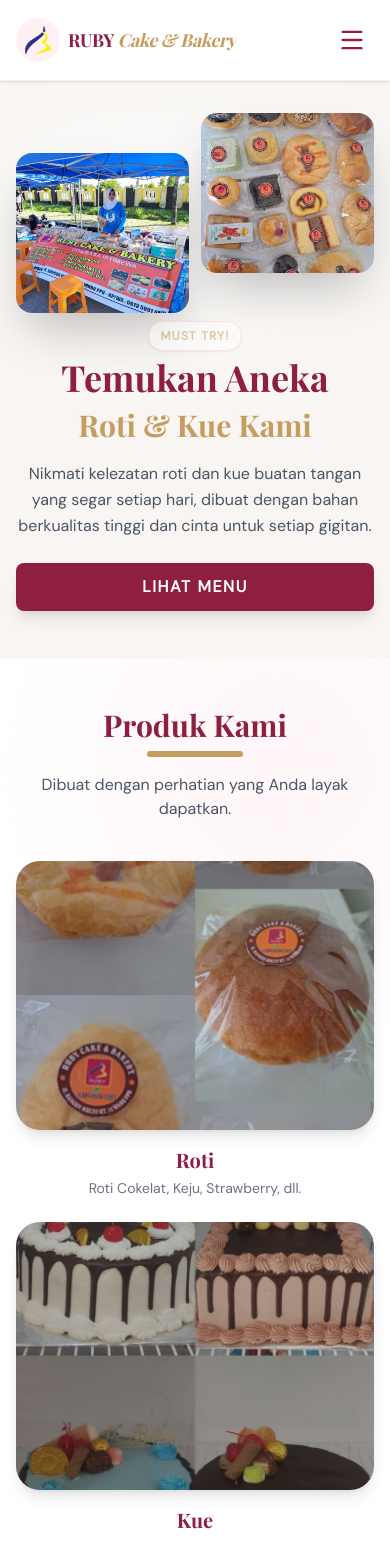
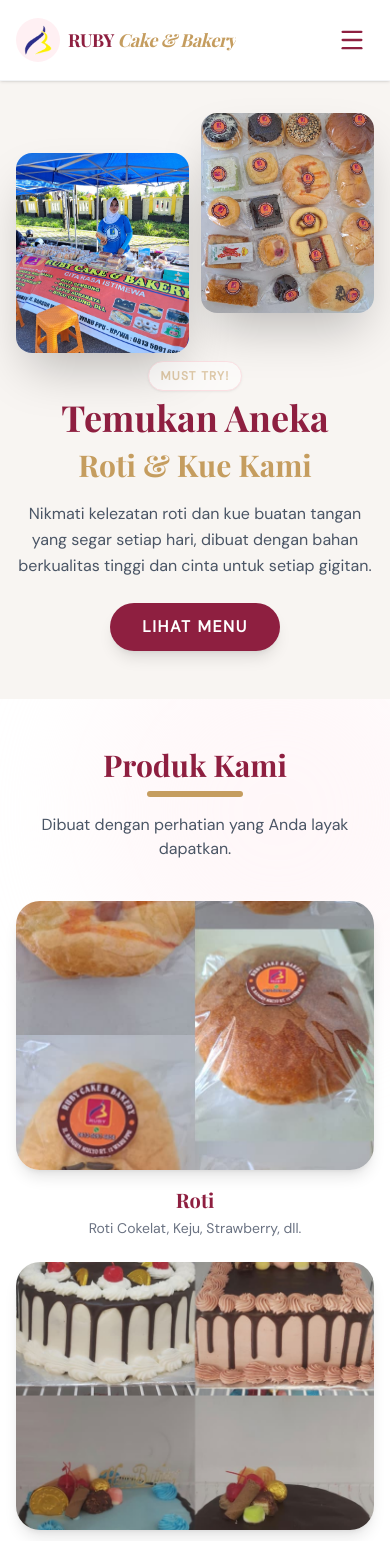
Before and after one commit to Bluenomic/ruby-bakery, a Vue app: page /#/ in a window 390 px wide. Shown: the top 1541 px of the page. Built offline with nearby package versions, Linux system fonts and the light colour scheme; a web font is replaced by a local one.

Commit message:
Minor UI Changes

```diff
--- a/src/components/AboutContent.vue
+++ b/src/components/AboutContent.vue
@@ -2,7 +2,7 @@
   <section class="py-12 md:py-24 px-4 bg-white">
     <div class="max-w-7xl mx-auto">
 
-      <div class="flex flex-col md:flex-row justify-between items-center md:items-end gap-6 md:gap-8 mb-12 md:mb-20 border-b border-gray-100 pb-8 md:pb-12">
+      <div class="flex flex-col md:flex-row justify-between md:items-center gap-6 md:gap-8 mb-12 md:mb-20 border-b border-gray-100 pb-8 md:pb-12">
         <div class="max-w-2xl text-center md:text-left">
           <h2 class="text-3xl md:text-5xl font-bold text-brand-dark mb-4 md:mb-6 font-serif">Tentang Kami</h2>
           <p class="text-base md:text-xl text-gray-500 font-sans leading-relaxed">
@@ -12,7 +12,7 @@
         </div>
         <router-link
           to="/contact"
-          class="px-6 py-3 md:px-8 md:py-4 bg-brand-gold text-white font-bold tracking-widest uppercase rounded-lg shadow-lg hover:bg-brand-goldHover hover:-translate-y-1 transition-all duration-300 shrink-0 text-sm md:text-base"
+          class="px-6 py-3 md:px-8 md:py-4 bg-brand-gold text-white font-bold tracking-widest uppercase rounded-3xl shadow-lg hover:bg-brand-goldHover hover:-translate-y-1 transition-all duration-300 shrink-0 text-sm md:text-base"
         >
           Hubungi Kami
         </router-link>
--- a/src/components/FeaturedProducts.vue
+++ b/src/components/FeaturedProducts.vue
@@ -5,14 +5,13 @@
     <div class="max-w-7xl mx-auto px-4 sm:px-6 lg:px-8 relative z-10">
       <div class="text-center max-w-3xl mx-auto mb-10 md:mb-16">
         <h2 class="text-3xl md:text-5xl font-bold text-brand-dark mb-2 md:mb-4">Produk Kami</h2>
-        <div class="w-24 md:w-32 h-1.5 bg-brand-gold mx-auto mb-4 md:mb-6 rounded-full"></div>
+        <div class="w-24 md:w-40 h-1.5 bg-brand-gold mx-auto mb-4 md:mb-6 rounded-full"></div>
         <p class="text-gray-600 text-base md:text-xl">Dibuat dengan perhatian yang Anda layak dapatkan.</p>
       </div>
 
       <div class="grid grid-cols-1 md:grid-cols-2 lg:grid-cols-3 gap-6 md:gap-8 lg:gap-12">
         <router-link to="/products" v-for="(product, index) in products" :key="index" class="group cursor-pointer block">
-          <div class="relative overflow-hidden rounded-3xl shadow-lg aspect-4/3 md:aspect-4/5 mb-4 md:mb-6">
-            <div class="absolute inset-0 bg-black/20 group-hover:bg-black/10 transition-all z-10"></div>
+          <div class="relative overflow-hidden rounded-3xl shadow-lg aspect-4/3 md:aspect-4/5 mb-4 md:mb-8">
             <img :src="product.image" :alt="product.title" class="w-full h-full object-cover transform group-hover:scale-110 transition duration-700">
             <div class="absolute bottom-6 right-6 bg-white p-4 rounded-full shadow-xl z-20 transform translate-y-4 opacity-0 group-hover:translate-y-0 group-hover:opacity-100 transition duration-500 text-brand-gold">
               <i data-lucide="arrow-right" class="w-6 h-6"></i>
@@ -25,7 +24,7 @@
 
       <div class="text-center mt-10 md:mt-16">
         <router-link to="/products" class="inline-flex items-center gap-3 text-brand-dark font-bold uppercase tracking-widest hover:text-brand-gold transition border-b-2 border-brand-dark hover:border-brand-gold pb-1 text-base md:text-lg">
-          Lihat Semua Menu <i data-lucide="arrow-right" class="w-5 h-5"></i>
+          Lihat Semua Menu <i data-lucide="arrow-big-right" class="w-5 h-5"></i>
         </router-link>
       </div>
     </div>
--- a/src/components/Hero.vue
+++ b/src/components/Hero.vue
@@ -14,18 +14,17 @@
           <p class="text-base md:text-lg text-gray-600 max-w-xl mx-auto md:mx-0 leading-relaxed">
             Nikmati kelezatan roti dan kue buatan tangan yang segar setiap hari, dibuat dengan bahan berkualitas tinggi dan cinta untuk setiap gigitan.
           </p>
-          <div class="flex flex-col sm:flex-row gap-4 justify-center md:justify-start pt-2 md:pt-4">
-            <router-link to="/products" class="px-8 py-3 md:px-12 md:py-5 rounded-lg bg-brand-dark text-white hover:bg-brand-gold transition-all font-bold tracking-widest uppercase text-center shadow-lg transform hover:-translate-y-1 text-base md:text-lg">
+          <div class="flex gap-4 justify-center md:justify-start pt-2 md:pt-4">
+            <router-link to="/products" class="px-8 py-3 md:px-12 md:py-5 rounded-3xl bg-brand-dark text-white hover:bg-brand-gold transition-all font-bold tracking-widest uppercase text-center shadow-lg transform hover:-translate-y-1 text-base md:text-lg">
               Lihat Menu
             </router-link>
           </div>
         </div>
 
         <div class="order-1 md:order-2 relative">
-          <div class="absolute top-1/2 left-1/2 -translate-x-1/2 -translate-y-1/2 w-[120%] h-[120%] bg-white rounded-full blur-3xl opacity-60 -z-10"></div>
           <div class="relative grid grid-cols-2 gap-3 md:gap-6">
-            <img src="@/assets/Heroes.jpg" alt="Bread" class="rounded-2xl md:rounded-3xl shadow-2xl w-full h-40 md:h-96 object-cover transform translate-y-6 md:translate-y-12 hover:scale-105 transition duration-500">
-            <img src="@/assets/HomePage/HeroBG.jpg" alt="Cake" class="rounded-2xl md:rounded-3xl shadow-2xl w-full h-40 md:h-96 object-cover transform -translate-y-4 md:-translate-y-8 hover:scale-105 transition duration-500">
+            <img src="@/assets/Heroes.jpg" alt="Bread" class="rounded-2xl md:rounded-3xl shadow-2xl w-full h-50 md:h-96 object-cover transform translate-y-6 md:translate-y-12 hover:scale-105 transition duration-500">
+            <img src="@/assets/HomePage/HeroBG.jpg" alt="Cake" class="rounded-2xl md:rounded-3xl shadow-2xl w-full h-50 md:h-96 object-cover transform -translate-y-4 md:-translate-y-8 hover:scale-105 transition duration-500">
           </div>
         </div>
       </div>
--- a/src/components/ProductCard.vue
+++ b/src/components/ProductCard.vue
@@ -24,7 +24,7 @@ defineProps({
     </div>
 
     <div class="space-y-1 md:space-y-2">
-      <h3 class="text-sm md:text-xl font-bold text-brand-dark font-serif group-hover:text-brand-gold transition-colors leading-tight line-clamp-1 md:line-clamp-none">
+      <h3 class="text-sm md:text-xl font-bold text-brand-dark font-serif group-hover:text-brand-gold transition-colors">
         {{ product.name }}
       </h3>
 
--- a/src/components/ProductDetail.vue
+++ b/src/components/ProductDetail.vue
@@ -27,7 +27,7 @@
 
           <div class="flex-1 aspect-square md:aspect-auto md:h-[500px] bg-gray-50 rounded-2xl md:rounded-3xl overflow-hidden shadow-lg relative group">
             <img :src="activeImage" :alt="product.name" class="w-full h-full object-cover transition duration-500 group-hover:scale-105">
-            <div class="absolute top-3 right-3 md:top-4 md:right-4 bg-white/90 backdrop-blur-sm px-3 py-1.5 md:px-4 md:py-2 rounded-full text-xs md:text-sm font-bold text-brand-dark shadow-sm uppercase tracking-wider">
+            <div class="absolute top-3 right-3 md:top-4 md:right-4 bg-white/90 backdrop-blur-sm px-3 py-1.5 md:px-4 md:py-2 rounded-full text-xs md:text-sm font-bold text-brand-dark shadow-sm uppercase tracking-wider" v-if="product.isBestSeller">
               Best Seller
             </div>
           </div>
@@ -58,7 +58,6 @@
               Pesan via WhatsApp
             </a>
           </div>
-
         </div>
       </div>
     </div>
@@ -76,13 +75,17 @@ const props = defineProps({
 });
 
 const images = computed(() => {
+  if (props.product.images && props.product.images.length > 0) {
+    return props.product.images;
+  }
   return [props.product.image];
 });
 
 const activeImage = ref(images.value[0]);
 
 watch(() => props.product, (newProduct) => {
-  const newImages = [newProduct.image];
+  const newImages = newProduct.images && newProduct.images.length > 0
+    ? newProduct.images : [newProduct.image];
   activeImage.value = newImages[0];
 });
 
```
